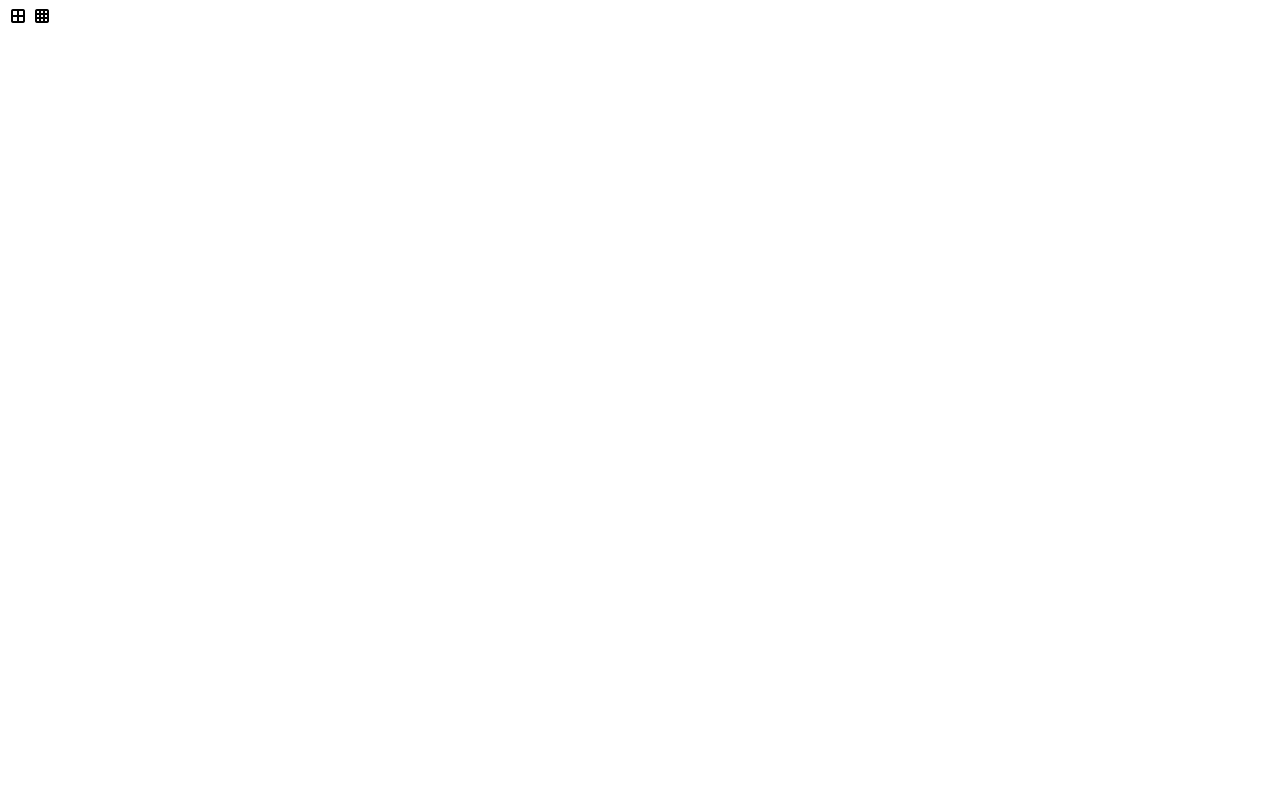
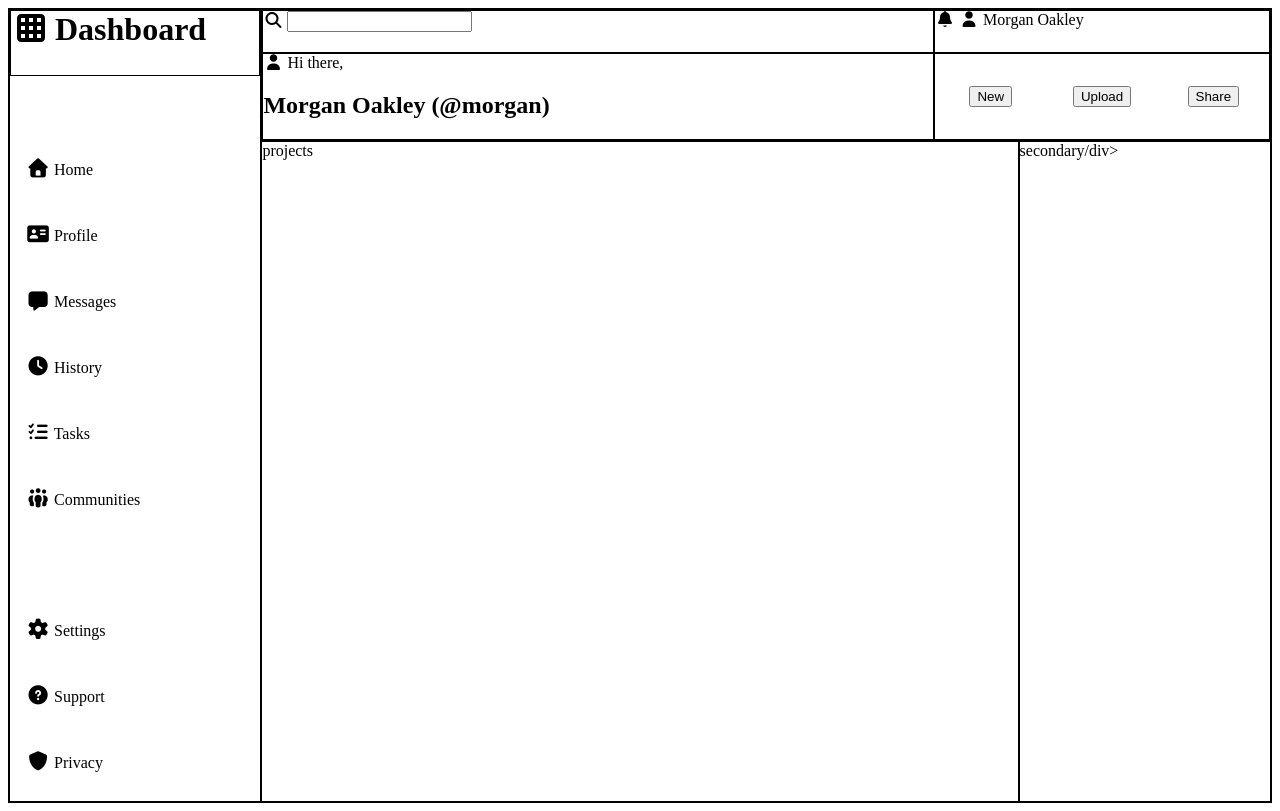
Before and after one commit to Fellryn/top-admin-dashboard, a plain HTML site: page index.html in a window 1280 px wide. Drawn offline with Linux system fonts and the light colour scheme.

Commit message:
Add base user buttons and labels

```diff
--- a/css/styles.css
+++ b/css/styles.css
@@ -0,0 +1,59 @@
+div {
+    border: 1px solid black;
+}
+
+.container {
+    display: grid;
+    grid: 1fr 4fr 1fr / 1fr 3fr 1fr;
+}
+
+.sidebar {
+    grid-row: 1 / span 3;
+    display: grid;
+    grid-template-rows: repeat(12, 1fr);
+}
+
+.sidebar h1 {
+    display: inline;
+}
+
+.sidebar i {
+    font-size: 1.2rem;
+}
+
+.sidebar > div i {
+    font-size: 2rem;
+}
+
+.sidebar p {
+    padding-left: 1rem;
+}
+
+.header {
+    grid-area: 1 / 2 / 1 / 4;
+    display: grid;
+    grid: 1fr 2fr / 2fr 1fr;
+}
+
+.header #user-name {
+    display: inline;
+}
+
+.header div:nth-child(3) > p {
+    display: inline;
+}
+
+.header .buttons {
+    display: grid;
+    grid-template-columns: repeat(3, 1fr);
+    align-items: center;
+    justify-items: center;
+}
+
+.projects {
+    grid-area: 2 / 2 / 4 / 3;
+}
+
+.secondary {
+    grid-area: 2 / 3 / 4 / 3
+}
--- a/index.html
+++ b/index.html
@@ -10,8 +10,48 @@
 </head>
 <body>
     <div class="container">
-        <i class="fa-solid fa-table-cells-large"></i>
-        <i class="fa-solid fa-table-cells"></i>
+        <div class="sidebar">
+            <div>
+                <i class="fa-solid fa-table-cells"></i>
+                <h1>Dashboard</h1>
+            </div>
+            <p></p>
+            <p><i class="fa-solid fa-house"></i> Home</p>
+            <p><i class="fa-solid fa-address-card"></i> Profile</p>
+            <p><i class="fa-solid fa-message"></i> Messages</p>
+            <p><i class="fa-solid fa-clock"></i> History</p>
+            <p><i class="fa-solid fa-list-check"></i> Tasks</p>
+            <p><i class="fa-solid fa-people-group"></i> Communities</p>
+
+            <p></p>
+            <p><i class="fa-solid fa-gear"></i> Settings</p>
+            <p><i class="fa-solid fa-circle-question"></i> Support</p>
+            <p><i class="fa-solid fa-shield"></i> Privacy</p>
+        </div>
+
+        <div class="header">
+            <div>
+                <i class="fa-solid fa-magnifying-glass"></i>
+                <input type="search">
+            </div>
+            <div>
+                <i class="fa-solid fa-bell"></i>
+                <i class="fa-solid fa-user"></i>
+                <p id="user-name">Morgan Oakley</p>
+            </div>
+            <div>
+                <i class="fa-solid fa-user"></i>
+                <p>Hi there,</p>
+                <h2>Morgan Oakley (@morgan)</h2>
+            </div>
+            <div class="buttons">
+                <button>New</button>
+                <button>Upload</button>
+                <button>Share</button>
+            </div>
+        </div>
+        <div class="projects">projects</div>
+        <div class="secondary">secondary/div>
     </div>
 </body>
 </html>
```
